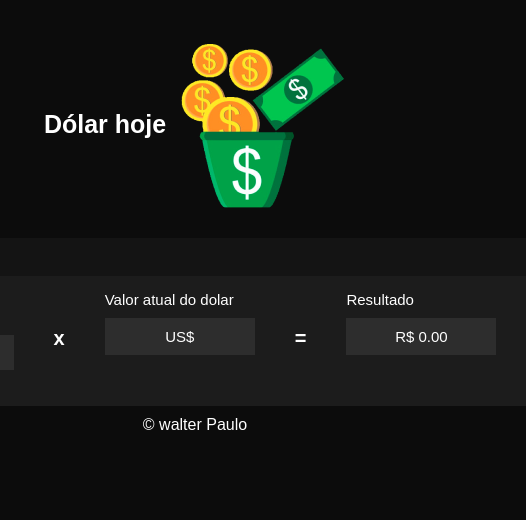
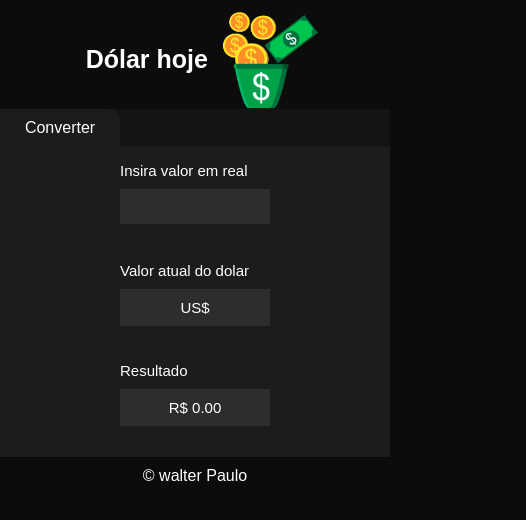
Before and after one commit to walterpaulo/dolar-vitejs, a React (Vite) app: page / in a window 390 px wide. Shown: the top 520 px of the page, 526 px wide, since content can reach past the window. Built offline with nearby package versions, Linux system fonts and the light colour scheme; no server answers.

Commit message:
styled: tablet and mobile

```diff
--- a/src/components/Header/style.ts
+++ b/src/components/Header/style.ts
@@ -8,4 +8,11 @@ export const Container = styled.div`
     align-items: center;
     margin-top: 10px;
     gap: 14px;
+
+    @media (max-width: 454px) {
+        margin-left: 15px;
+        img{
+            width: 25%;
+        }
+    }
 `
--- a/src/page/Convert/index.tsx
+++ b/src/page/Convert/index.tsx
@@ -50,14 +50,14 @@ function Convert() {
                     <BoxInput><input type="text" min={1} max={4} onChange={handleOnChange}/></BoxInput>
                     <ErrorNumber isError={isError}>* Informe números!</ErrorNumber>
                     </ItemReal>
-                <Operador>x</Operador>
+                <Operador className='operMult'>x</Operador>
                 <ItemReal>
                     <Text4>
                          Valor atual do dolar
                     </Text4>
                     <TextBoxtResult>US$ {dolar?.low.substr(0,4)}</TextBoxtResult>
                 </ItemReal>
-                <Operador>=</Operador>
+                <Operador className='operResul'>=</Operador>
                 <ItemReal>
                     <Text4>Resultado</Text4>
                     <TextBoxtResult>R$ {result.toFixed(2)}</TextBoxtResult>
--- a/src/page/Convert/style.ts
+++ b/src/page/Convert/style.ts
@@ -9,6 +9,11 @@ export const Container = styled.div`
     flex-direction: column;
     background-color: var(--container-bg-secundary);
     max-width: 800px;
+    min-width: 200px;
+
+    @media (max-width: 454px) {
+        width: 100vw;
+    }
 `
 
 export const AbaBox = styled.div`
@@ -22,12 +27,27 @@ export const AbaBox = styled.div`
 export const BoxConvert = styled.div`
     display: flex;
     align-items: center;
+    flex-wrap: wrap;
     height: 100%;
     /* border: 1px solid var(--color-white-clear); */
     background-color: var(--container-bg-primary);
     padding: 15px 30px;
     gap: 40px;
     padding-bottom: 20px;
+
+    @media (max-width: 695px) {
+        justify-content: center;
+
+    }
+    @media (max-width: 454px) {
+        flex-direction: column;
+        align-items:center;
+        width: 100vw;
+        min-width: 200px;
+        padding: 15px 0 0 0;
+        margin-right: 10px;
+        gap: 5px;
+    }
 `
 export const ItemReal  = styled.div`
     display: block;
@@ -42,6 +62,20 @@ export const Operador = styled.div`
     background-color: var(--container-bg-primary);
     font-size: 20px;
     font-weight: 700;
+
+    @media (max-width: 695px) {
+
+        &:is(.operResul){
+            display: none;
+            background-color: red;
+        }
+    }
+    @media (max-width: 454px) {
+
+        &:is(.operMult){
+            display: none;
+        }
+    }
 `
 
 export const TextBoxtResult = styled.div`
@@ -62,7 +96,7 @@ export const TextBoxtResult = styled.div`
 export const BoxInput = styled.div`
     background-color: var(--container-bg-primary);
     input{
-        width: 80px;
+        width: 110px;
         padding: 10px 20px;
         border: none;
         background-color: var(--color-white);
```
